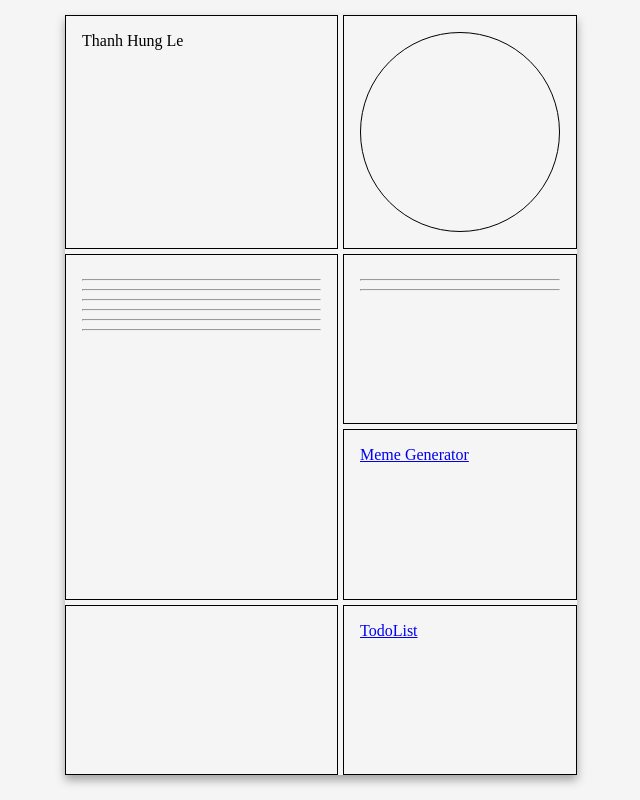
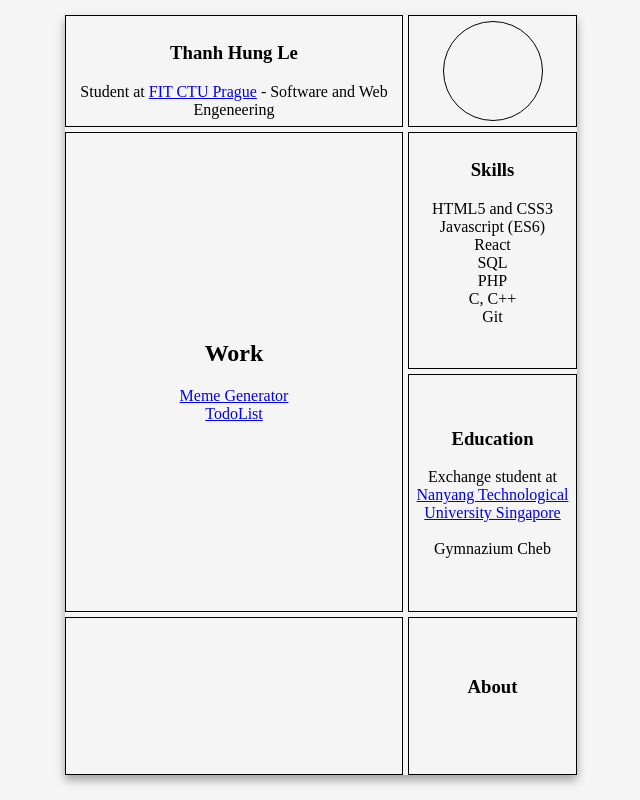
Before and after one commit to Sid0rr0/personalWeb, a React (Create React App) app: page / in a window 1280 px wide. Shown: the whole page, without its empty margins (319-959 px from the left). Built offline with nearby package versions, Linux system fonts and the light colour scheme.

Commit message:
styling and more content

```diff
--- a/src/components/Home.js
+++ b/src/components/Home.js
@@ -9,28 +9,58 @@ function Home() {
     <main className="wrapper">
         <article className="resume">
             <section className="grid-area name">
-                Thanh Hung Le
+                <div className="centred-wrapper">
+                    <div className="centred">
+                        <h1>Thanh Hung Le</h1>
+                        Student at <a href="https://fit.cvut.cz/">FIT CTU Prague</a> - Software and Web Engeneering
+                    </div>
+                </div>
             </section>
             <section className="grid-area photo">
-            <div className="circle"></div>
+                <div className="circle"></div>
             </section>
-                <section className="grid-area about">
-                <hr/>
-                <hr/>
+            <section className="grid-area skills">
+                <div className="centred-wrapper">
+                    <div className="centred">
+                        <h3>Skills</h3>
+                        <ul>
+                            <li>HTML5 and CSS3</li>
+                            <li>Javascript (ES6)</li>
+                            <li>React</li>
+                            <li>SQL</li>
+                            <li>PHP</li>
+                            <li>C, C++</li>
+                            <li>Git</li>
+                        </ul>
+                    </div>
+                </div>
             </section>
             <section className="grid-area work">
-                <hr/>
-                <hr/>
-                <hr/>
-                <hr/>
-                <hr/>
-                <hr/>
+            <div className="centred-wrapper">
+                    <div className="centred">
+                        <h2>Work</h2>
+                        <Link to='/MemeGenerator'> Meme Generator </Link> <br/>
+                        <Link to='/TodoList'> TodoList </Link>
+                    </div>
+                </div>
             </section>
             <section className="grid-area education">
-                <Link to='/MemeGenerator'> Meme Generator </Link>
+                <div className="centred-wrapper">
+                    <div className="centred">
+                        <h3>Education</h3>
+                        Exchange student at <a href="https://www.ntu.edu.sg/Pages/home.aspx">Nanyang Technological University Singapore</a>
+                        <br />
+                        <br />
+                        Gymnazium Cheb
+                    </div>
+                </div>
             </section>
-            <section className="grid-area skills">
-                <Link to='/TodoList'> TodoList </Link>
+            <section className="grid-area about">
+                <div className="centred-wrapper">
+                    <div className="centred">
+                        <h3>About</h3>
+                    </div>
+                </div>
             </section>
             <section className="grid-area community">
 
--- a/src/css/Home.css
+++ b/src/css/Home.css
@@ -1,29 +1,29 @@
+.wrapper {
+    padding        : 0;
+    display        : flex;
+    flex-direction : row;
+    justify-content: space-evenly;
+}
+
 .resume {
     margin-top: 15px;
     display: grid;
     width  : 40vw;
     height: 95vh;
     grid-template-columns: 2fr 1fr;
-    grid-template-rows   : 1fr 1fr 1fr 1fr;
+    grid-template-rows   : 1fr 3fr 3fr 2fr;
     box-shadow           : 0 5px 9px 0 rgba(0, 0, 0, 0.35);
     grid-gap             : 5px;
     grid-template-areas  :
         "name  photo"
-        "work  about"
+        "work  skills"
         "work  education"
-        "community  skills";
-}
-
-.circle {
-    border       : 1px solid black;
-    height       : 200px;
-    width        : 200px;
-    border-radius: 50%;
+        "community  about";
 }
 
 .grid-area {
-    padding: 1em 1em 1em 1em;
     border : 1px black solid;
+    align-items: center;
 }
 
 .name {
@@ -54,9 +54,40 @@
     grid-area: community;
 }
 
-.wrapper {
-    padding        : 0;
-    display        : flex;
-    flex-direction : row;
-    justify-content: space-evenly;
+.centred-wrapper {
+    height: 100%;
+    width: 100%;
+    text-align: center;
 }
+
+.centred > h3 {
+    margin-top: 0;
+}
+
+.centred-wrapper:before {
+    content: '';
+    display: inline-block;
+    height: 100%;
+    vertical-align: middle;
+}
+
+.centred {
+    padding: 5px;
+    display: inline-block;
+    vertical-align: middle;
+}
+
+.circle {
+    border       : 1px solid black;
+    height       : 100px;
+    width        : 100px;
+    border-radius: 50%;
+    margin: auto;
+    margin-top: 5px;
+    margin-bottom: 5px;
+}
+
+ul {
+    list-style: none;
+    padding: 0;
+}
```
Also changed, not shown: 1 other file (tests, documents, lock files or other folders).
